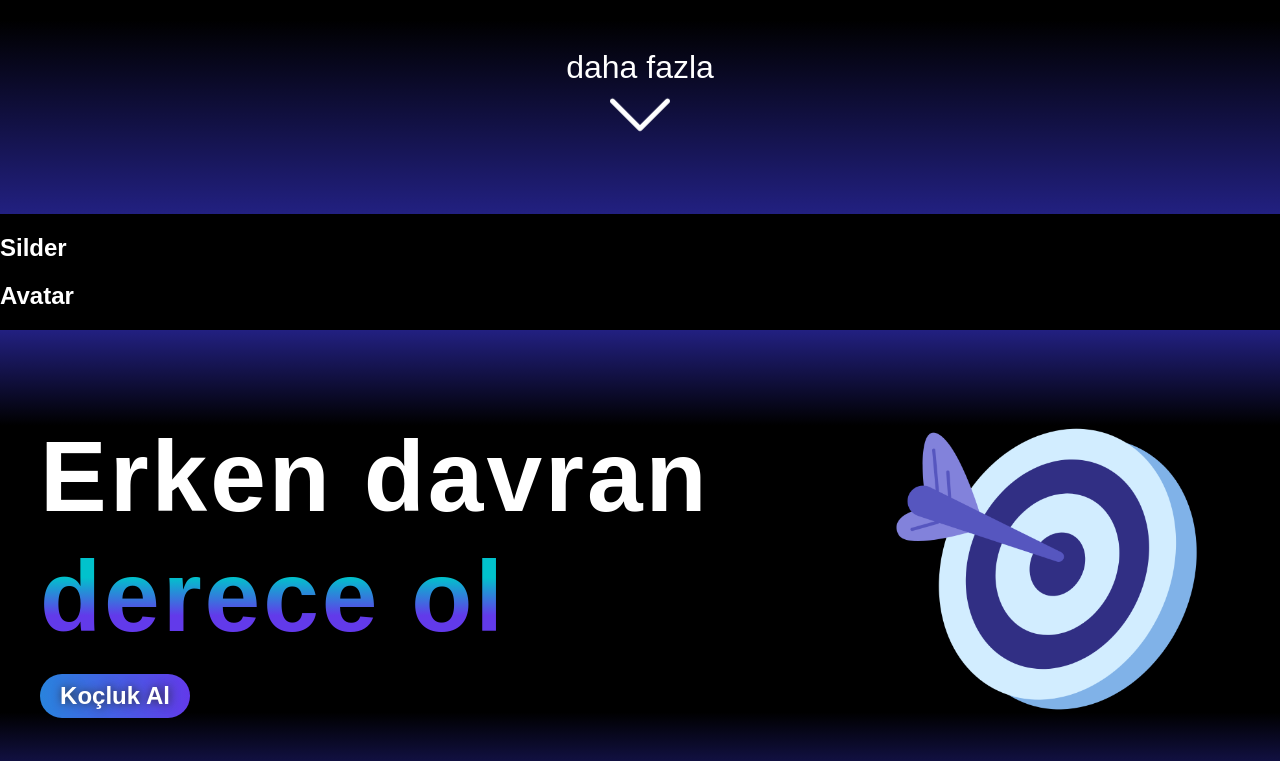
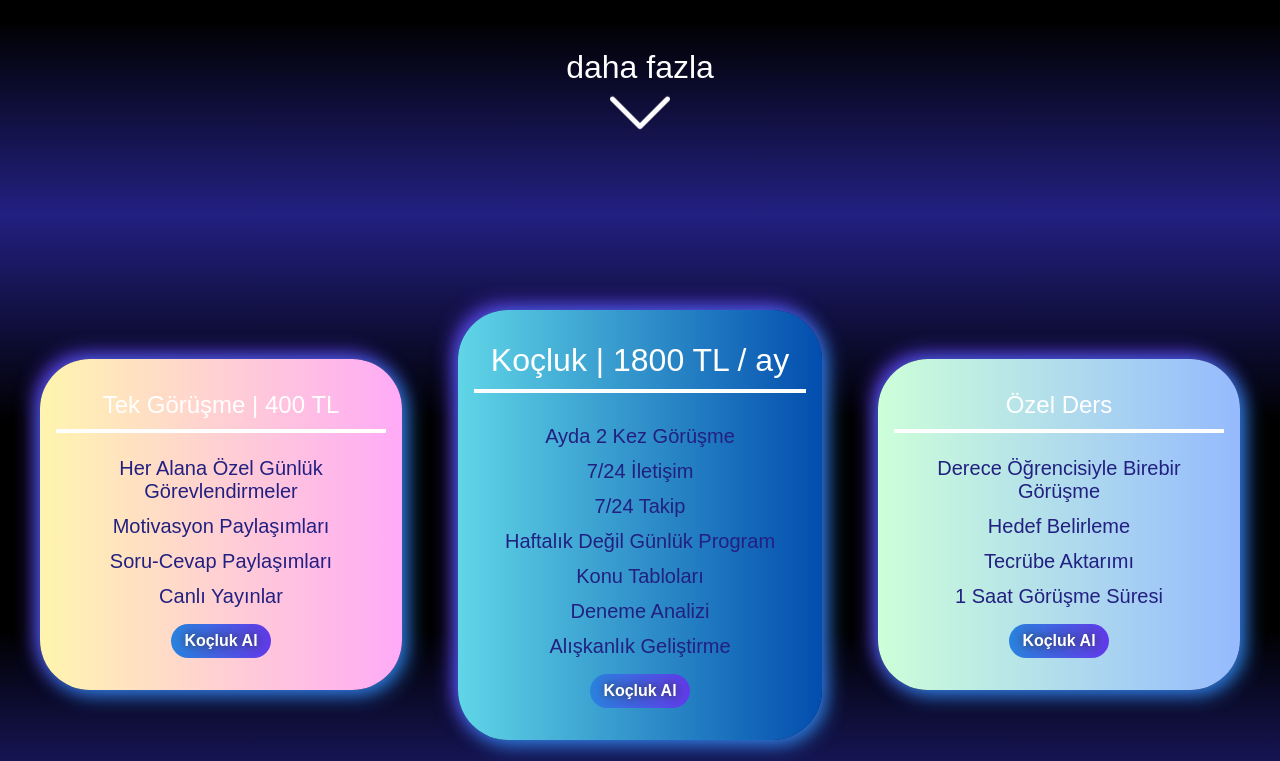
Before and after one commit to sametkzdl/CoachWebSite, a React (Create React App) app: page / in a window 1280 px wide. Shown: the part 479-1240 px from the top of the page. Built offline with nearby package versions, Linux system fonts and the light colour scheme; a web font is replaced by a local one.

Commit message:
sadece avatars kaldı

```diff
--- a/src/components/avatars.js
+++ b/src/components/avatars.js
@@ -1,6 +1,6 @@
 const Avatar = () => {
     return (
-      <div>
+      <div id="avatars">
         <h2>Avatar</h2>
       </div>
     );
--- a/src/components/banner.js
+++ b/src/components/banner.js
@@ -85,6 +85,7 @@ const StyledSpan = styled.span`
 `;
 
 const ArrowImage = styled.img`
+  cursor: pointer;
   width: 60px;
   height: 60px;
   animation-name: ${linearShake};
@@ -112,7 +113,9 @@ const Banner = () => {
       </WrapBanner>
       <div style={{ textAlign: "center" }}>
         <StyledSpan>daha fazla</StyledSpan>
-        <ArrowImage src={downArrow} />
+        <a href="#slider">
+          <ArrowImage src={downArrow} />
+        </a>
       </div>
     </Wrap>
   );
--- a/src/components/button.js
+++ b/src/components/button.js
@@ -13,6 +13,11 @@ const StyledButton = styled.button`
   text-shadow: rgb(43, 43, 40) 1px 0 10px;
   cursor: pointer;
   white-space: nowrap;
+  transition: all .3s;
+  &:hover {
+    scale: 1.1;
+    box-shadow: 10px 0 20px ${theme.primary},-10px 0 20px ${theme.secondary} ;
+  }
   ${({ big }) =>
     big &&
     css`
--- a/src/components/footer.js
+++ b/src/components/footer.js
@@ -47,7 +47,7 @@ const MediaImg = styled.img`
 
 const Footer = () => {
   return (
-    <WrapBanner>
+    <WrapBanner id="footer">
       <Title>Bize Ulaşın</Title>
       <WrapImages>
         <a href="https://www.linkedin.com/">
--- a/src/components/header.js
+++ b/src/components/header.js
@@ -11,6 +11,7 @@ const StyledHeader = styled.header`
   justify-content: space-between;
   align-items: center;
   padding: 1rem 2.5rem;
+
 `;
 
 const LogoTitle = styled.h1`
@@ -32,6 +33,11 @@ const StyledA = styled.a`
   color: #fff;
   font-weight: 300;
   font-size: 24px;
+  transition: all .3s;
+  &:hover {
+    scale: 1.1;
+    text-shadow: 20px 0 30px #fff,-20px 0 30px #fff ;
+  }
 `;
 
 const WrapHamburger = styled.div`
@@ -75,7 +81,7 @@ const HamburgerNav = styled.nav`
 const Header = () => {
   const { bluropen, setBlurOpen } = useBlurContext();
   const NavigationData = [
-    { title: "Fiyatlarımız", direction: "#swiper" },
+    { title: "Fiyatlarımız", direction: "#slider" },
     { title: "Koçlarımız", direction: "#avatars" },
     { title: "İletişim", direction: "#footer" },
   ];
--- a/src/components/slider.js
+++ b/src/components/slider.js
@@ -1,14 +1,205 @@
-import { EffectCoverflow, Navigation, Pagination } from "swiper/modules";
+import styled from "styled-components";
+import { device, theme } from "../utils/global";
+import okey from "../public/icons/okey.svg";
+import Button from "./button";
+import { Link } from "react-router-dom";
 
-import { Swiper, SwiperSlide } from 'swiper/react';
+const Wrap = styled.div`
+  display: flex;
+  padding: 6rem 2.5rem;
+  background: linear-gradient(
+    to bottom,
+    ${theme.darkBlue},
+    ${theme.dark},
+    ${theme.dark},
+    ${theme.darkBlue}
+  );
+  align-items: center;
+  justify-content: space-between;
+  gap: 3.5rem;
+  flex-wrap: wrap;
+  @media (max-width: 1210px) {
+    display: grid;
+    grid-template-columns: 1fr 1fr;
+    grid-template-rows: 1fr 1fr;
+    align-items: center;
+  }
+  @media ${device.tablet} {
+    display: flex;
+    flex-direction: column;
+    align-items: center;
+    gap: 40px;
+  }
+`;
 
+const MainCard = styled.div`
+  text-align: center;
+  padding: 2rem 1rem;
+  max-width: 350px;
+  flex-grow: 3;
+  background: linear-gradient(to right, #60d6e7, #024dae);
+  border-radius: 50px;
+  border: none;
+  max-width: 350px;
+  box-shadow: 5px 5px 20px ${theme.primary}, -5px -5px 20px ${theme.secondary};
+  @media (max-width: 1210px) {
+    grid-column: 1/-1;
+    grid-row: 2;
+    justify-self: center;
+  }
+`;
 
+const SmallCard = styled.div`
+  text-align: center;
+  padding: 2rem 1rem;
+  flex-grow: 2;
+  background: linear-gradient(to right, #fff5ae, #ffaaf7);
+  border-radius: 50px;
+  border: none;
+  max-width: 330px;
+  width: fit-content;
+  box-shadow: rgba(0, 0, 0, 0.35) 0px 5px 15px;
+  box-shadow: 5px 5px 20px ${theme.primary}, -5px -5px 20px ${theme.secondary};
+  @media (max-width: 1210px) {
+    grid-column: 1;
+    grid-row: 1;
+    justify-self: right;
+  }
+`;
+
+const SmallCard2 = styled.div`
+  text-align: center;
+  padding: 2rem 1rem;
+  flex-grow: 2;
+  background: linear-gradient(to right, #cdffd9, #95bafe);
+  border-radius: 50px;
+  border: none;
+  max-width: 330px;
+  width: fit-content;
+  box-shadow: rgba(0, 0, 0, 0.35) 0px 5px 15px;
+  box-shadow: 5px 5px 20px ${theme.primary}, -5px -5px 20px ${theme.secondary};
+
+  @media (max-width: 1210px) {
+    grid-column: 2;
+    grid-row: 1;
+  }
+`;
+
+const MassiveTitle = styled.h3`
+  white-space: nowrap;
+  font-size: 32px;
+  font-weight: 500;
+  margin-top: 0;
+  border-bottom: 4px solid #fff;
+  padding-bottom: 10px;
+  @media ${device.tablet} {
+    font-size: 24px;
+  }
+`;
+
+const SmallTitle = styled.h3`
+  white-space: nowrap;
+  font-size: 24px;
+  font-weight: 500;
+  margin-top: 0;
+  border-bottom: 4px solid #fff;
+  padding-bottom: 10px;
+  @media ${device.tablet} {
+    font-size: 20px;
+  }
+`;
+
+const UlItem = styled.ul`
+  position: relative;
+  list-style: none;
+  padding: 0;
+`;
+
+const LiItem = styled.li`
+  white-space: auto;
+  position: relative;
+  margin-block: 12px;
+  font-weight: 500;
+  color: ${theme.darkBlue};
+  font-size: 20px;
+  white-space: pre-wrap;
+`;
 
 const Slider = () => {
+  const localData = {
+    first: [
+      { title: "Her Alana Özel Günlük Görevlendirmeler" },
+      { title: "Motivasyon Paylaşımları" },
+      { title: "Soru-Cevap Paylaşımları" },
+      { title: "Canlı Yayınlar" },
+    ],
+    second: [
+      { title: "Ayda 2 Kez Görüşme" },
+      { title: "7/24 İletişim" },
+      { title: "7/24 Takip" },
+      { title: "Haftalık Değil Günlük Program" },
+      { title: "Konu Tabloları" },
+      { title: "Deneme Analizi" },
+      { title: "Alışkanlık Geliştirme" },
+    ],
+    third: [
+      { title: "Derece Öğrencisiyle Birebir Görüşme" },
+      { title: "Hedef Belirleme" },
+      { title: "Tecrübe Aktarımı" },
+      { title: "1 Saat Görüşme Süresi" },
+    ],
+  };
   return (
-    <div >
-     <h2>Silder</h2>
-    </div>
+    <Wrap id="slider">
+      <SmallCard>
+        <SmallTitle>Tek Görüşme | 400 TL</SmallTitle>
+        <UlItem>
+          {localData.first.map(({ title }, index) => {
+            return <LiItem key={index}>{title}</LiItem>;
+          })}
+        </UlItem>
+        <Button>
+          <Link
+            to={"/FormApply"}
+            style={{ color: "#fff", textDecoration: "none" }}
+          >
+            Koçluk Al
+          </Link>
+        </Button>
+      </SmallCard>
+      <MainCard>
+        <MassiveTitle>Koçluk | 1800 TL / ay</MassiveTitle>
+        <UlItem>
+          {localData.second.map(({ title }, index) => {
+            return <LiItem key={index}>{title}</LiItem>;
+          })}
+        </UlItem>
+        <Button>
+          <Link
+            to={"/FormApply"}
+            style={{ color: "#fff", textDecoration: "none" }}
+          >
+            Koçluk Al
+          </Link>
+        </Button>
+      </MainCard>
+      <SmallCard2>
+        <SmallTitle>Özel Ders</SmallTitle>
+        <UlItem>
+          {localData.third.map(({ title }, index) => {
+            return <LiItem key={index}>{title}</LiItem>;
+          })}
+        </UlItem>
+        <Button>
+          <Link
+            to={"/FormApply"}
+            style={{ color: "#fff", textDecoration: "none" }}
+          >
+            Koçluk Al
+          </Link>
+        </Button>
+      </SmallCard2>
+    </Wrap>
   );
 };
 
--- a/src/index.css
+++ b/src/index.css
@@ -2,18 +2,18 @@
 @import url('https://fonts.cdnfonts.com/css/poppins');
 
 
-body {
+body ,html {
   margin: 0;
   font-family: 'TT Commons', sans-serif;
   padding: 0;
   box-sizing: border-box;
-  scroll-behavior: smooth;
   font-size: 16px;
   position: relative;
   min-height: 100vh;
   color: #fff;
   background-color: black;
-  scroll-behavior: smooth;
+  scroll-behavior: smooth ;
+  scroll-padding: 30px;
 }
 
 @media only screen and (max-width: 1200px) {
--- a/src/pages/home.js
+++ b/src/pages/home.js
@@ -7,8 +7,6 @@ import Detail from "../components/detail";
 import Footer from "../components/footer";
 import styled, { css } from "styled-components";
 import { useBlurContext } from "../context/blurContext";
-import { Fragment } from "react";
-
 const Wrap = styled.div`
   position: absolute;
   width: 0;
```
Also changed, not shown: src/public/icons/okey.svg (added).
